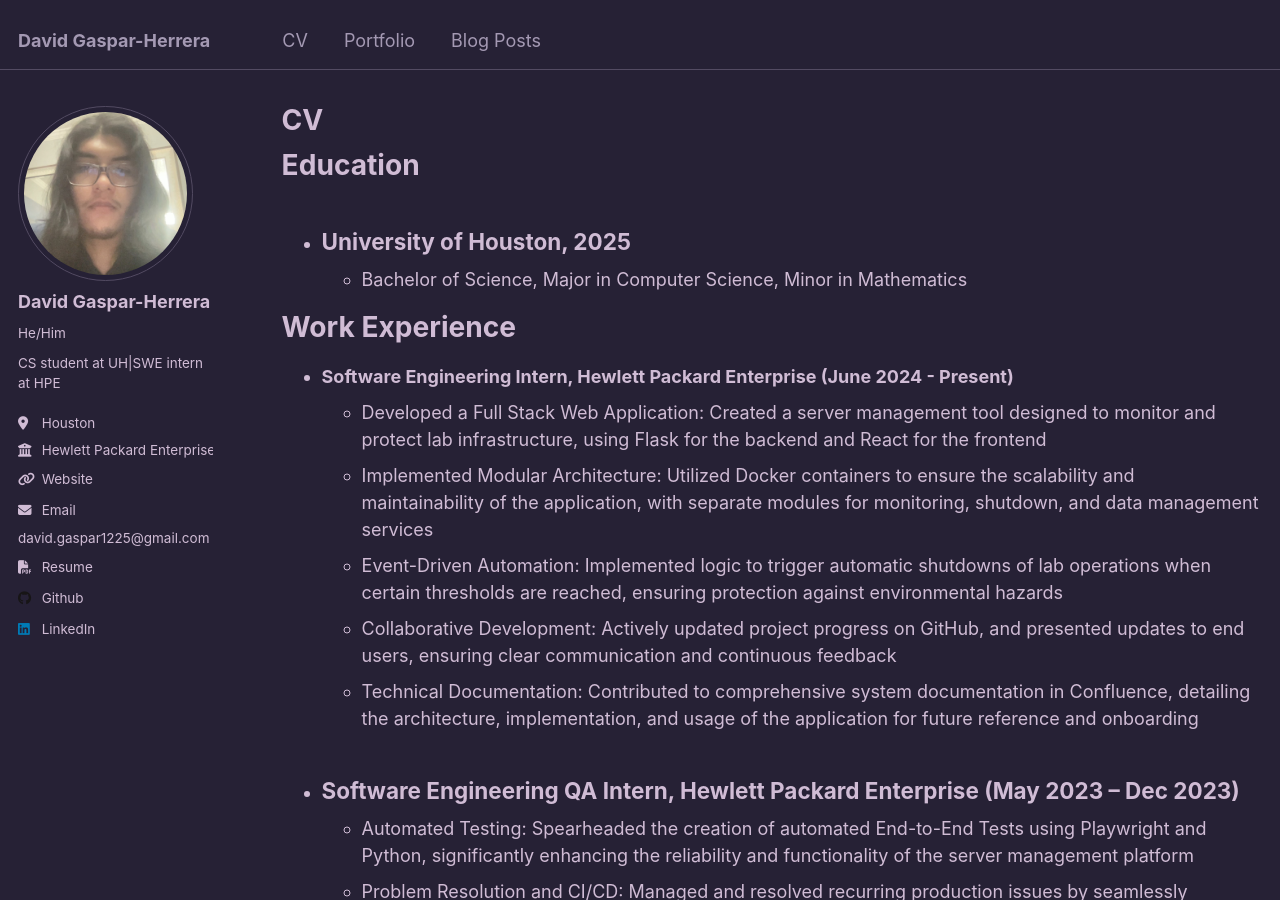
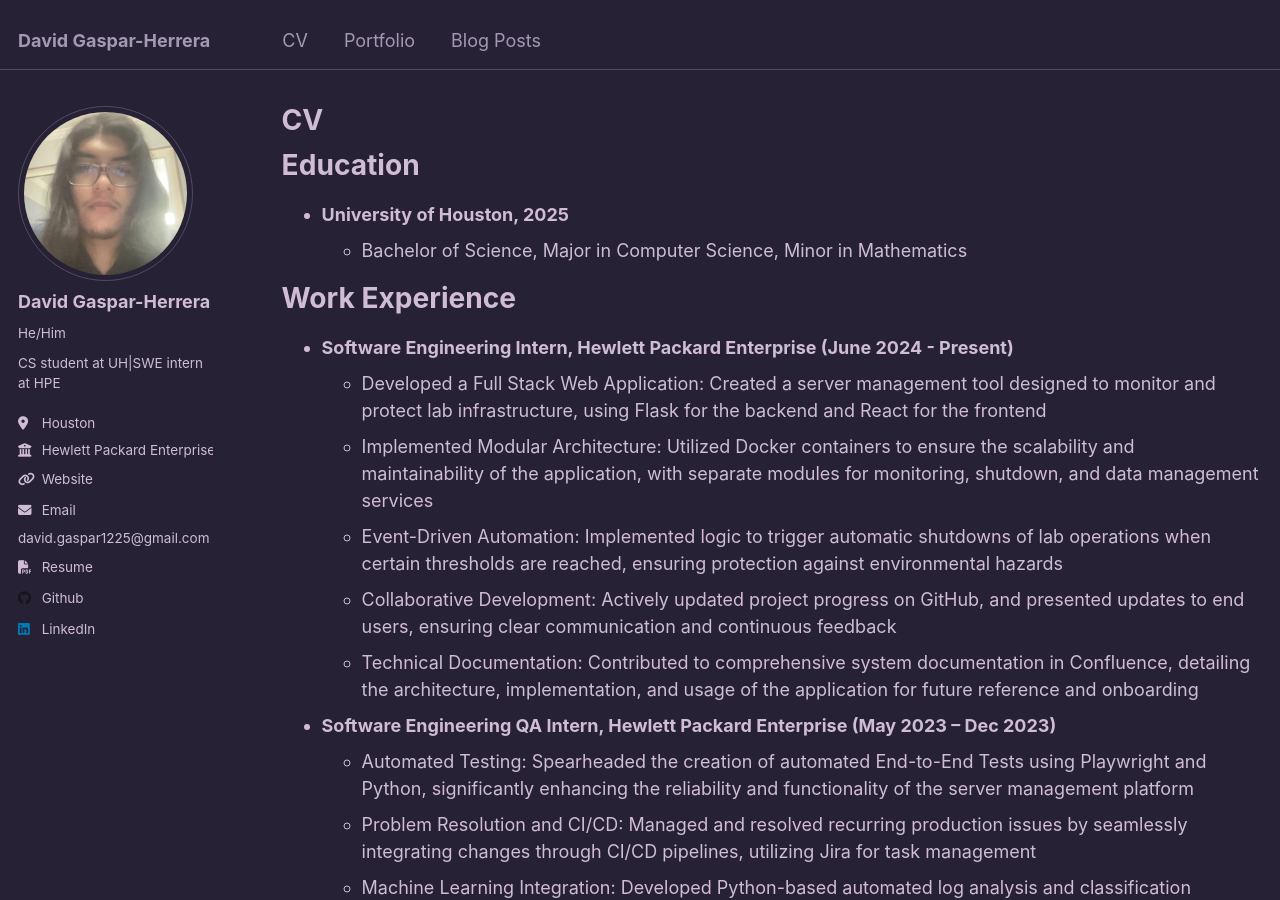
Before and after one commit to David-Gaspar-H/david-gaspar-h.github.io, a Jekyll site: the page built from _pages/cv.md, in a window 1280 px wide and 900 px high. Built offline with Jekyll 4.4.1, drawn with Linux system fonts in a browser that asks for light colours.

Commit message:
Update cv.md

```diff
--- a/_pages/cv.md
+++ b/_pages/cv.md
@@ -7,10 +7,8 @@ redirect_from:
   - /resume
 ---
 
-{% include base_path %}
-
 # Education
-- ## **University of Houston, 2025**
+- **University of Houston, 2025**
   - Bachelor of Science, Major in Computer Science, Minor in Mathematics
 
 # Work Experience
@@ -21,12 +19,12 @@ redirect_from:
   - Collaborative Development: Actively updated project progress on GitHub, and presented updates to end users, ensuring clear communication and continuous feedback
   - Technical Documentation: Contributed to comprehensive system documentation in Confluence, detailing the architecture, implementation, and usage of the application for future reference and onboarding
 
-- ## **Software Engineering QA Intern, Hewlett Packard Enterprise (May 2023 – Dec 2023)**
+- **Software Engineering QA Intern, Hewlett Packard Enterprise (May 2023 – Dec 2023)**
   - Automated Testing: Spearheaded the creation of automated End-to-End Tests using Playwright and Python, significantly enhancing the reliability and functionality of the server management platform
   - Problem Resolution and CI/CD: Managed and resolved recurring production issues by seamlessly integrating changes through CI/CD pipelines, utilizing Jira for task management
   - Machine Learning Integration: Developed Python-based automated log analysis and classification systems, applying machine learning techniques to identify log events in failing test cases, thereby improving troubleshooting efficiency
 
-- ## Web Developer, Institute of Electrical and Electronics Engineers – University of Houston (Aug 2021 – May 2022)
+- **Web Developer, Institute of Electrical and Electronics Engineers – University of Houston (Aug 2021 – May 2022)**
   - Website Management: Maintained and enhanced the organization's website, ensuring dynamic and engaging communication of club activities
 
 # Skills
```
